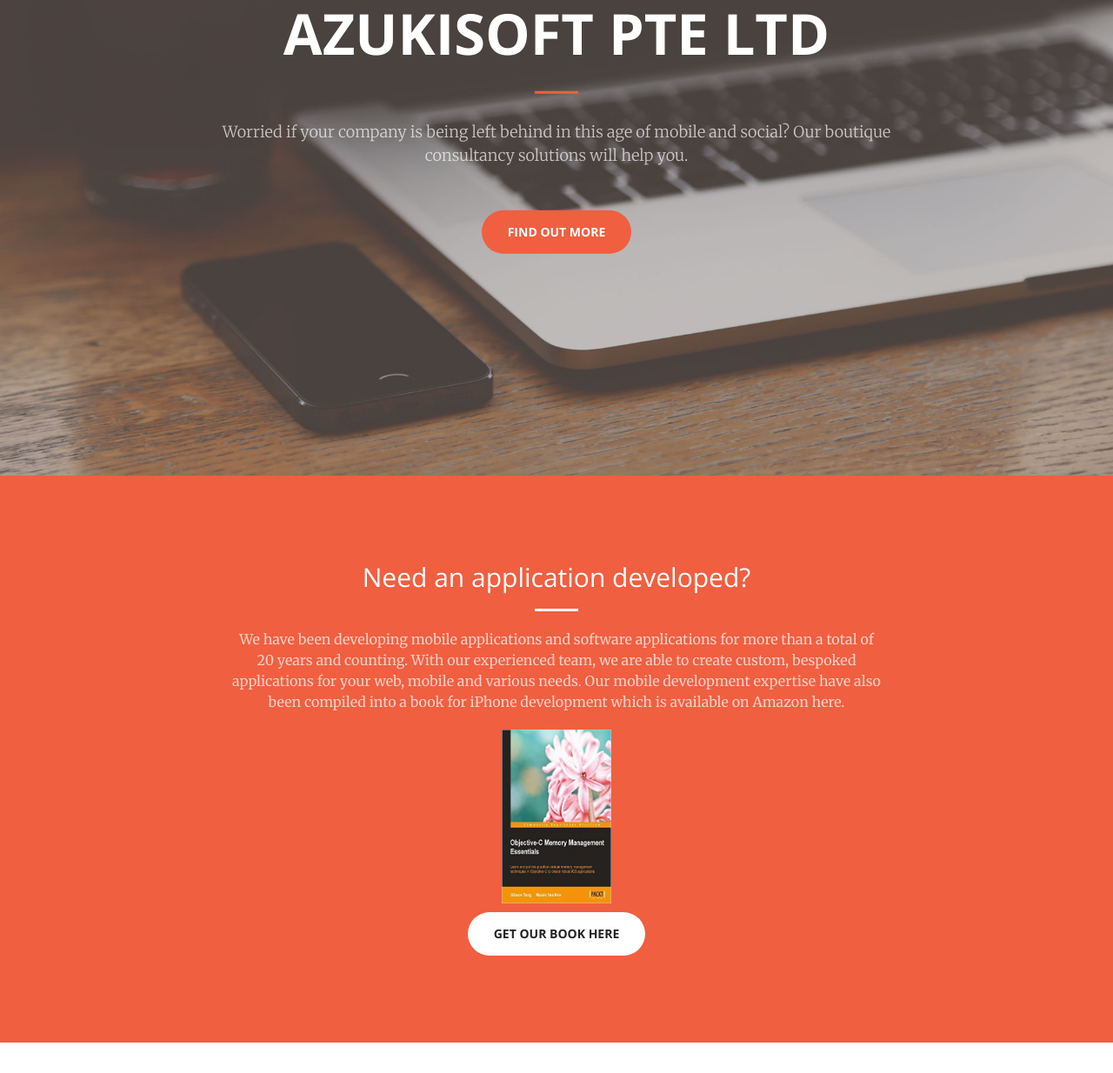
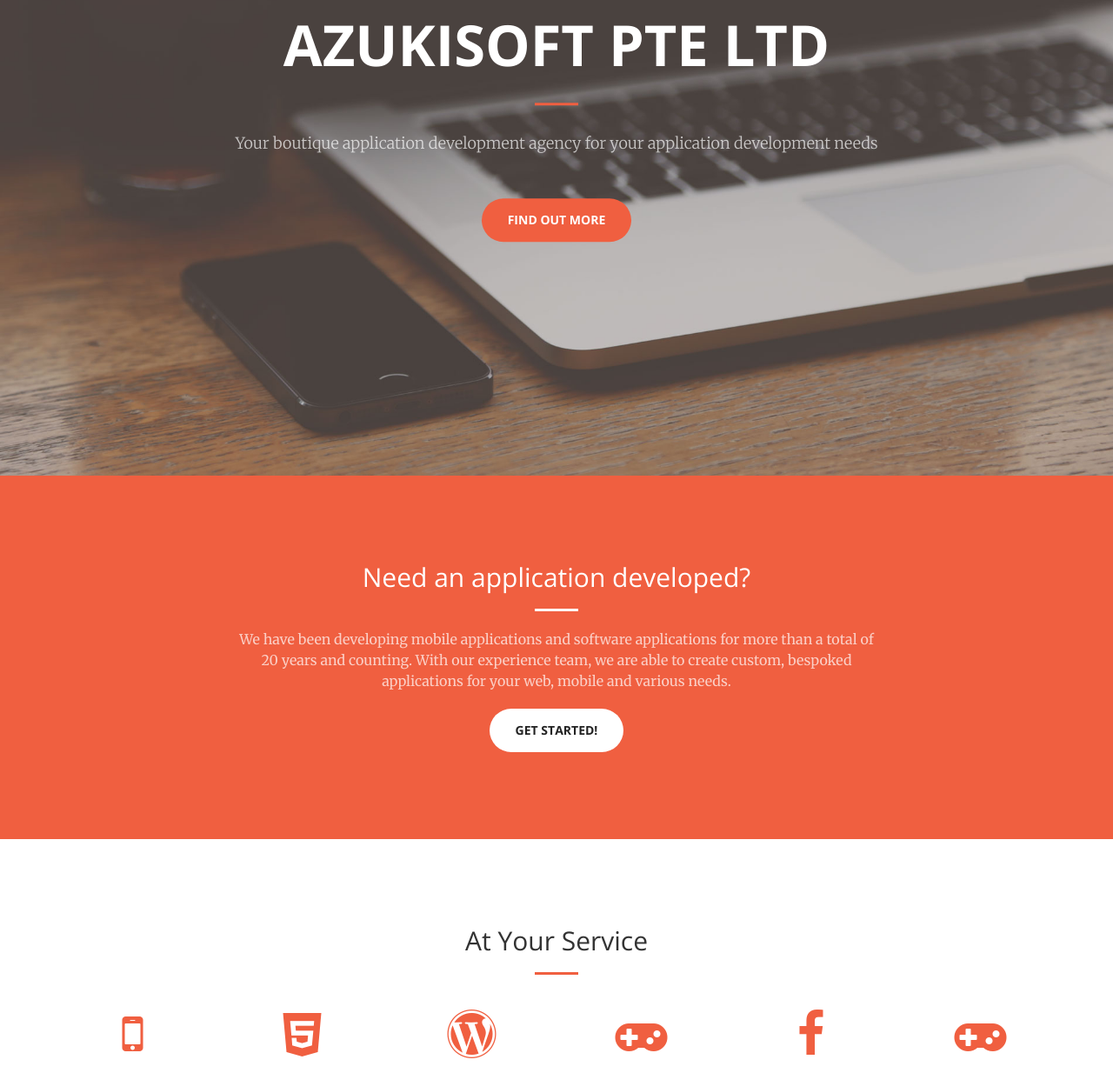
Before and after one commit to gibtang/azukisoft-website, a plain HTML site: page index.html in a window 1280 px wide. Shown: the part 253-1487 px from the top of the page at 87% size. Drawn offline with nearby package versions, Linux system fonts and the light colour scheme.

Commit message:
no message

```diff
--- a/index.html
+++ b/index.html
@@ -6,10 +6,10 @@
     <meta charset="utf-8">
     <meta http-equiv="X-UA-Compatible" content="IE=edge">
     <meta name="viewport" content="width=device-width, initial-scale=1">
-    <meta name="description" content="">
+    <meta name="description" content="Azukisoft is a leader in mobile solutions and website development. We have years of experience in mobile solutions and consultancy work.">
     <meta name="author" content="">
 
-    <title>Azukisoft Pte Ltd</title>
+    <title>Azukisoft</title>
 
     <!-- Bootstrap Core CSS -->
     <link rel="stylesheet" href="css/bootstrap.min.css" type="text/css">
@@ -76,7 +76,7 @@
             <div class="header-content-inner">
                 <h1>Azukisoft Pte Ltd</h1>
                 <hr>
-                <p>Worried if your company is being left behind in this age of mobile and social? Our boutique consultancy solutions will help you.</p>
+                <p>Your boutique application development agency for your application development needs</p>
                 <a href="#about" class="btn btn-primary btn-xl page-scroll">Find Out More</a>
             </div>
         </div>
@@ -88,10 +88,8 @@
                 <div class="col-lg-8 col-lg-offset-2 text-center">
                     <h2 class="section-heading">Need an application developed?</h2>
                     <hr class="light">
-                    <p class="text-faded">We have been developing mobile applications and software applications for more than a total of 20 years and counting. With our experienced team, we are able to create custom, bespoked applications for your  web, mobile and various needs. Our mobile development expertise have also been compiled into a book for iPhone development which is available on Amazon here.</p>
-                    <h1><a href="http://www.amazon.com/Objective-C-Memory-Management-Essentials-Gibson-ebook/dp/B00V8BMX7I"><img src="img/book.jpg" width='126' height='200'></a></h1>
-                    <a href="http://www.amazon.com/Objective-C-Memory-Management-Essentials-Gibson-ebook/dp/B00V8BMX7I" class="btn btn-default btn-xl">Get Our Book Here</a>
-
+                    <p class="text-faded">We have been developing mobile applications and software applications for more than a total of 20 years and counting. With our experience team, we are able to create custom, bespoked applications for your  web, mobile and various needs.</p>
+                    <a href="#" class="btn btn-default btn-xl">Get Started!</a>
                 </div>
             </div>
         </div>
@@ -147,7 +145,7 @@
                 </div>
                 <div class="col-lg-2 col-md-6 text-center">
                     <div class="service-box">
-                        <i class="fa fa-4x fa-envelope wow bounceIn text-primary" data-wow-delay=".3s"></i>
+                        <i class="fa fa-4x fa-gamepad wow bounceIn text-primary" data-wow-delay=".3s"></i>
                         <h3>Email</h3>
                         <p class="text-muted">Need a corporate email account to be set up? We can do hassle free email setup for you.</p>
 
@@ -267,7 +265,7 @@
                 </div>
                 <div class="col-lg-4 col-lg-offset-2 text-center">
                     <i class="fa fa-phone fa-3x wow bounceIn"></i>
-                    <p><a href="tel:+6596565537">+65 965-655-37<a></p>
+                    <p>+65 965-655-37</p>
                 </div>
                 <div class="col-lg-4 text-center">
                     <i class="fa fa-envelope-o fa-3x wow bounceIn" data-wow-delay=".1s"></i>
```
